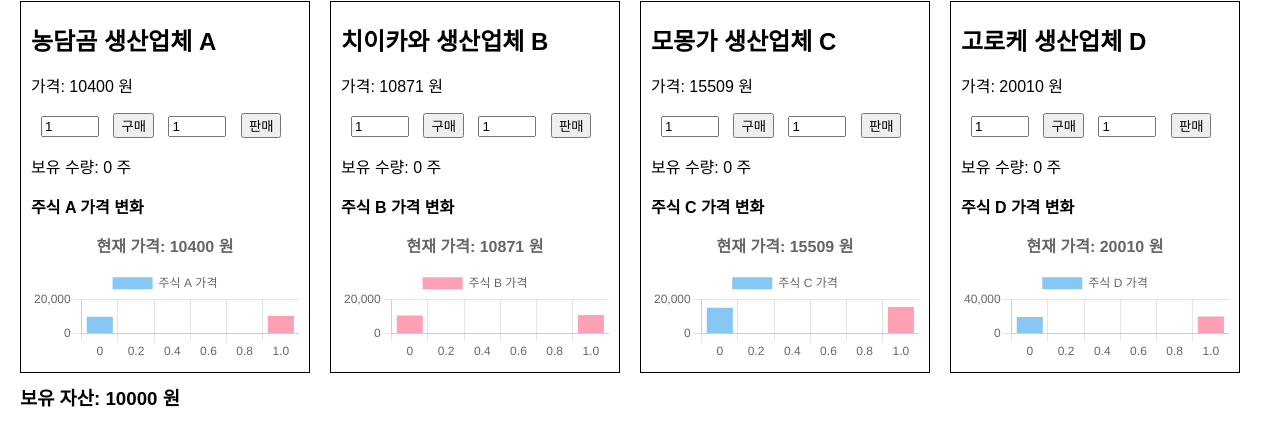
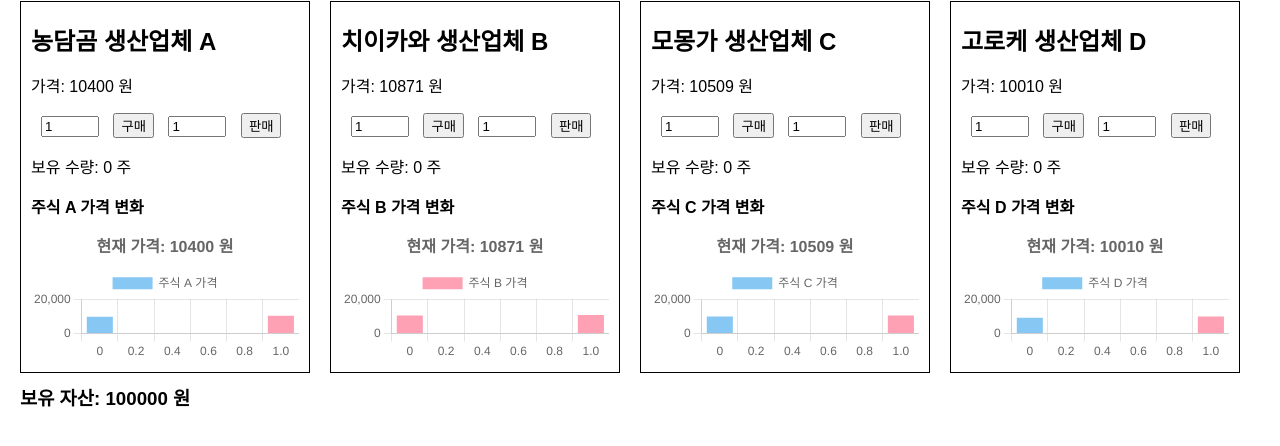
Before and after one commit to Hwiseonge/jusic_simulation, a plain HTML site: page index.html in a window 1280 px wide. Shown: the part 192-638 px from the top of the page. Drawn offline with nearby package versions, Linux system fonts and the light colour scheme.

Commit message:
Update index.html

```diff
--- a/index.html
+++ b/index.html
@@ -193,11 +193,11 @@
         </div>
 
 
-        <h3>보유 자산: <span id="balance">10000</span> 원</h3>
+        <h3>보유 자산: <span id="balance">100000</span> 원</h3>
         <script>
             let balance = 100000; // 초기 자산
             let stocksOwned = { A: 0, B: 0, C: 0, D: 0 }; // 보유 주식
-            let stockPrices = { A: 10000, B: 10000, C: 15000, D: 20000 }; // 초기 주식 가격
+            let stockPrices = { A: 10000, B: 10000, C: 10000, D: 10000 }; // 초기 주식 가격
 
             // 가격 고정상태 관리
             let eventEndTimeA = null; // A 주식에 대한 이벤트 종료 시간
```
